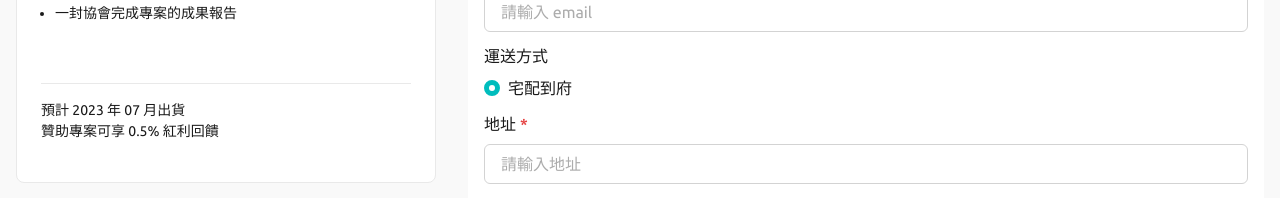
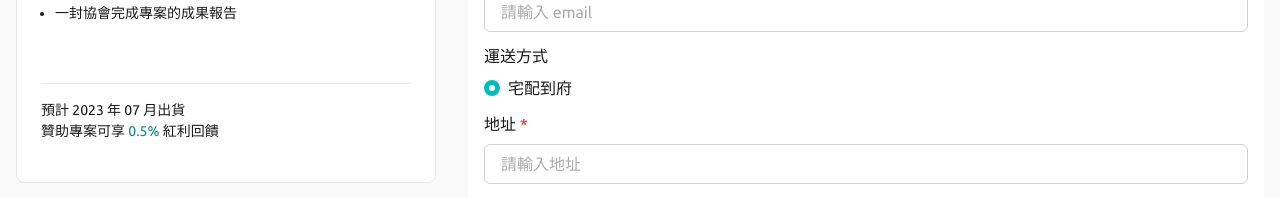
Before and after one commit to gn00678465/TripPlus-client, a Next.js app: page /checkout in a window 1280 px wide. Shown: the part 780-978 px from the top of the page. Built offline with nearby package versions, Linux system fonts and the light colour scheme.

Commit message:
fix: 調整樣式

```diff
--- a/src/pages/checkout/index.tsx
+++ b/src/pages/checkout/index.tsx
@@ -108,6 +108,7 @@ const Checkout = () => {
               <Progress
                 colorScheme="primary"
                 size="sm"
+                h={'6px'}
                 value={project.currentStatus}
                 className="mb-2 mt-3 rounded-[6px] !bg-gray-200"
               />
@@ -168,7 +169,11 @@ const Checkout = () => {
                 </Box>
                 <Box fontSize={{ xs: '12px', md: '14px' }} py={4}>
                   <Text>預計 2023 年 07 月出貨</Text>
-                  <Text>贊助專案可享 0.5% 紅利回饋</Text>
+                  <Text>
+                    贊助專案可享
+                    <span className="text-secondary-emphasis"> 0.5% </span>
+                    紅利回饋
+                  </Text>
                 </Box>
               </Box>
               <Box as="section" w={{ xs: '100%', md: 420 }} py={6}>
```
